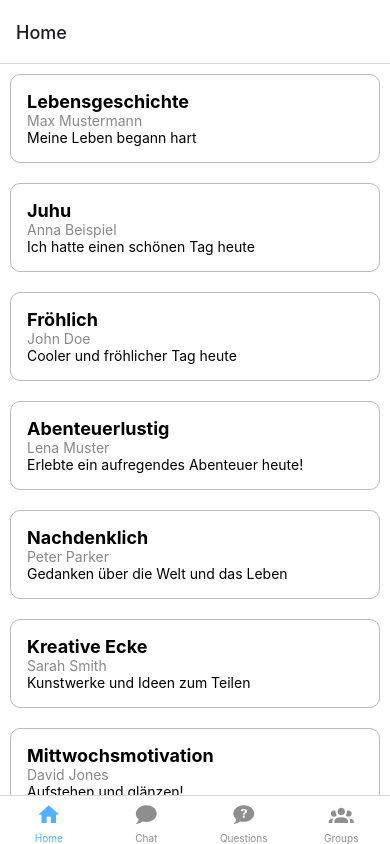
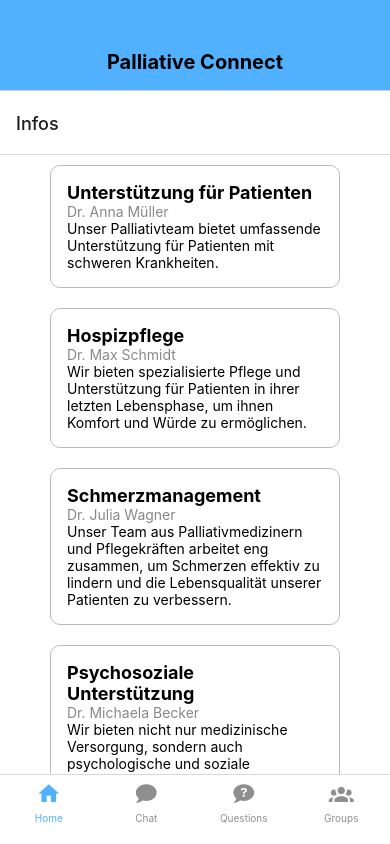
Before and after one commit to simon-metzler/palliative-connect, a React Native app: screen /Infos in a window 390 px wide. Built offline with nearby package versions, Linux system fonts and the light colour scheme.

Commit message:
added header

```diff
--- a/App.js
+++ b/App.js
@@ -1,12 +1,15 @@
 import { StyleSheet, Text, View } from 'react-native';
 import BottomTabs from './components/bottom-tabs';
 import { NavigationContainer } from '@react-navigation/native';
+import Header from './components/header';
 
 const App = () => {
   return (
     <View style={styles.container}>
+      <Header />
+
       <NavigationContainer>
-        <BottomTabs  />
+        <BottomTabs/>
       </NavigationContainer>
 
     </View>
--- a/components/bottom-tabs.js
+++ b/components/bottom-tabs.js
@@ -14,10 +14,11 @@ const BottomTabs = () => {
       initialRouteName="Home"
       screenOptions={{
         tabBarActiveTintColor: '#52b1ff',
+        tabBarStyle: styles.tabBar,
       }}
     >
       <Tab.Screen
-        name="Home"
+        name="Infos"
         component={Home}
         options={{
           tabBarLabel: 'Home',
@@ -53,7 +54,7 @@ const BottomTabs = () => {
         options={{
           tabBarLabel: 'Groups',
           tabBarIcon: ({ color, size }) => (
-            <MaterialCommunityIcons name="account-group" color={color} size={size} />
+            <MaterialCommunityIcons name="account-group" color={color} size={size}/>
           ),
         }}
       />
@@ -64,7 +65,9 @@ const BottomTabs = () => {
 
 const styles = StyleSheet.create({
   tabBar: {
-    marginBottom: 10, // move the tab bar up by 10px
+    height: 70, // move the tab bar up by 10px
+    paddingBottom: 20,
+
   },
 });
 
--- /dev/null
+++ b/components/header.js
@@ -0,0 +1,27 @@
+import React from 'react';
+import { View, Text, StyleSheet } from 'react-native';
+
+const Header = () => {
+    return (
+        <View style={styles.container}>
+            <Text style={styles.title}>Palliative Connect</Text>
+        </View>
+    );
+};
+
+const styles = StyleSheet.create({
+    container: {
+        paddingTop: 50,
+        backgroundColor: '#52b1ff',
+        padding: 16,
+        borderBottomWidth: 1,
+        borderBottomColor: '#ccc',
+    },
+    title: {
+        fontSize: 20,
+        fontWeight: 'bold',
+        textAlign: 'center',
+    },
+});
+
+export default Header;
--- a/components/post.js
+++ b/components/post.js
@@ -15,6 +15,7 @@ const styles = StyleSheet.create({
     post: {
         padding: 16,
         margin: 10,
+        marginHorizontal: 50,
         borderColor: "#bbb",
         borderWidth: 1,
         borderRadius: 10,
--- a/tabs/home.js
+++ b/tabs/home.js
@@ -5,19 +5,14 @@ import Post from "../components/post";
 const Home = () => {
 
     const [posts, setPosts] = useState([
-        { title: 'Lebensgeschichte', text: 'Meine Leben begann hart', author: 'Max Mustermann', key: '1' },
-        { title: 'Juhu', text: 'Ich hatte einen schönen Tag heute', author: 'Anna Beispiel', key: '2' },
-        { title: 'Fröhlich', text: 'Cooler und fröhlicher Tag heute', author: 'John Doe', key: '3' },
-        { title: 'Abenteuerlustig', text: 'Erlebte ein aufregendes Abenteuer heute!', author: 'Lena Muster', key: '4' },
-        { title: 'Nachdenklich', text: 'Gedanken über die Welt und das Leben', author: 'Peter Parker', key: '5' },
-        { title: 'Kreative Ecke', text: 'Kunstwerke und Ideen zum Teilen', author: 'Sarah Smith', key: '6' },
-        { title: 'Mittwochsmotivation', text: 'Aufstehen und glänzen!', author: 'David Jones', key: '7' },
-        { title: 'Reisetagebuch', text: 'Entdeckungen und Erlebnisse unterwegs', author: 'Eva Müller', key: '8' },
-        { title: 'Kochen mit Leidenschaft', text: 'Neue Rezepte und kulinarische Experimente', author: 'Michael Meier', key: '9' },
-        { title: 'Musikalische Reise', text: 'Noten und Melodien, die meine Seele berühren', author: 'Julia Johnson', key: '10' },
-        { title: 'Buchbesprechung', text: 'Spannende Lektüre, die ich empfehlen kann', author: 'Robert Brown', key: '11' },
-        { title: 'Sportliche Begeisterung', text: 'Erfolge und Herausforderungen beim Training', author: 'Sophie Schmidt', key: '12' }
+        { title: 'Unterstützung für Patienten', text: 'Unser Palliativteam bietet umfassende Unterstützung für Patienten mit schweren Krankheiten.', author: 'Dr. Anna Müller', key: '1' },
+        { title: 'Hospizpflege', text: 'Wir bieten spezialisierte Pflege und Unterstützung für Patienten in ihrer letzten Lebensphase, um ihnen Komfort und Würde zu ermöglichen.', author: 'Dr. Max Schmidt', key: '2' },
+        { title: 'Schmerzmanagement', text: 'Unser Team aus Palliativmedizinern und Pflegekräften arbeitet eng zusammen, um Schmerzen effektiv zu lindern und die Lebensqualität unserer Patienten zu verbessern.', author: 'Dr. Julia Wagner', key: '3' },
+        { title: 'Psychosoziale Unterstützung', text: 'Wir bieten nicht nur medizinische Versorgung, sondern auch psychologische und soziale Unterstützung für Patienten und ihre Familien, um sie während dieser schwierigen Zeit zu begleiten.', author: 'Dr. Michaela Becker', key: '4' },
+        { title: 'Angehörigenbetreuung', text: 'Unser Team kümmert sich auch um die Bedürfnisse der Angehörigen, indem wir sie durch Beratung und Unterstützung dabei unterstützen, für ihre geliebten Menschen da zu sein.', author: 'Dr. Thomas Fischer', key: '5' },
+        { title: 'Ganzheitlicher Ansatz', text: 'Unser Palliativzentrum verfolgt einen ganzheitlichen Ansatz, der die körperlichen, emotionalen, sozialen und spirituellen Bedürfnisse unserer Patienten berücksichtigt.', author: 'Dr. Laura Weber', key: '6' }
       ]);
+
 
 
 
```
